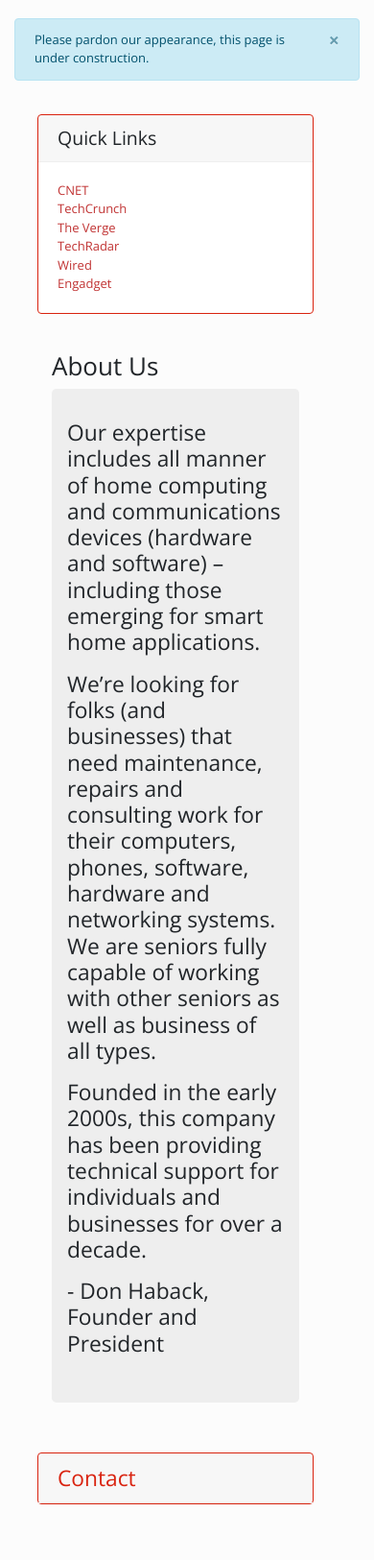
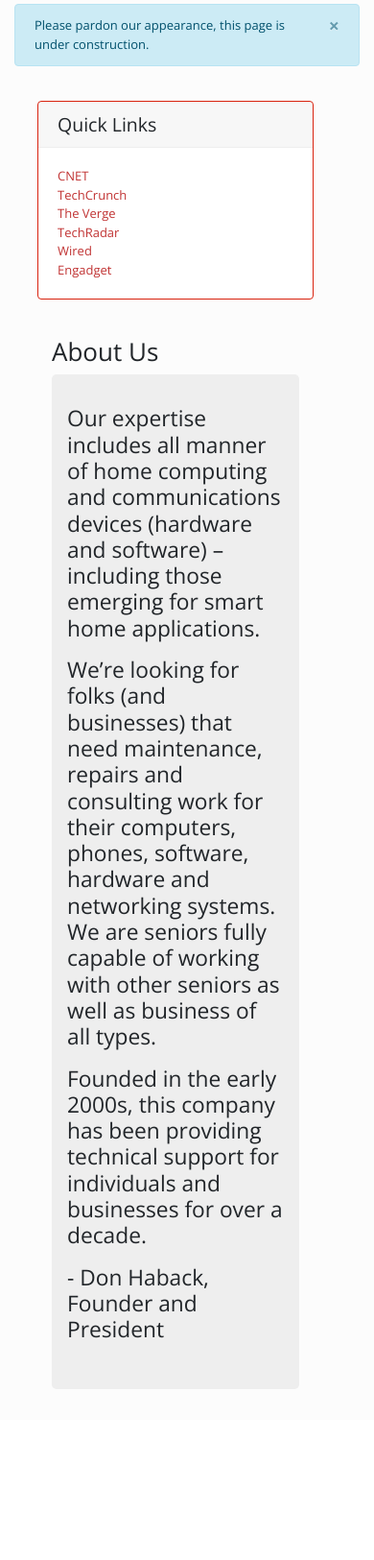
Before and after one commit to dsm320/seniortechwebsite, a Django app: page /about/ in a window 390 px wide. Shown: the part 398-2023 px from the top of the page at 96% size. After the commit the page ends 1845 px from the top, so only its background shows below. Run offline with Django 3.2, Linux system fonts and the light colour scheme; data comes from the database, SQL or seed files in the repository; parts of the project's set-up code (start-up, migrations or seed data) failed here and were passed over; some libraries are stand-ins or nearby versions.

Commit message:
update images

```diff
--- a/sta_website/templates/base.html
+++ b/sta_website/templates/base.html
@@ -25,7 +25,7 @@
     <button class="navbar-toggler" type="button" data-toggle="collapse" data-target="#navbarColor01" aria-controls="navbarColor01" aria-expanded="false" aria-label="Toggle navigation">
       <span class="navbar-toggler-icon"></span>
     </button>
-    <a class="navbar-brand" href="{% url 'home_index' %}"><img src="{% static 'images/STA White.png' %}"></a>
+    <a class="navbar-brand" href="{% url 'home_index' %}"><img src="{% static 'images/STA White.svg' %}"></a>
 
     <div class="collapse navbar-collapse" id="navbarColor01">
       <ul class="navbar-nav mr-auto">
@@ -99,7 +99,7 @@
     </div>
 
     {% comment %} Start Contact Cards {% endcomment %}
-    <div class="col-md-2">
+    <div class="col-md-2 d-none d-lg-block">
       <div class="sticky-top">
         <br>
         <div class="card border-primary md-2">
@@ -109,7 +109,7 @@
         </div>
         <br>
         {% comment %} Don Haback {% endcomment %}
-        <div class="card border-primary md-2 d-none d-lg-block">
+        <div class="card border-primary md-2">
           <img class="mx-auto" style="width: 75%; display: block;" src="{% static 'images/don.jpg' %}">
           <div class="card-body">
             <h5 class="card-title">Don Haback, President &amp; Founder</h5>
@@ -123,7 +123,7 @@
         <br>
 
         {% comment %} Dave Mancuso {% endcomment %}
-        <div class="card border-primary md-2 d-none d-lg-block">
+        <div class="card border-primary md-2">
           <img class="mx-auto" style="width: 75%; display: block;" src="{% static 'images/dave.jpeg' %}">
           <div class="card-body">
             <h5 class="card-title">Dave Mancuso, Software Developer</h5>
```
Also changed, not shown: sta_website/static/images/STA Black.png (deleted), sta_website/static/images/STA White.png (deleted), sta_website/static/images/STA White.svg (added), sta_website/static/images/matterhorn.jpg (deleted).
